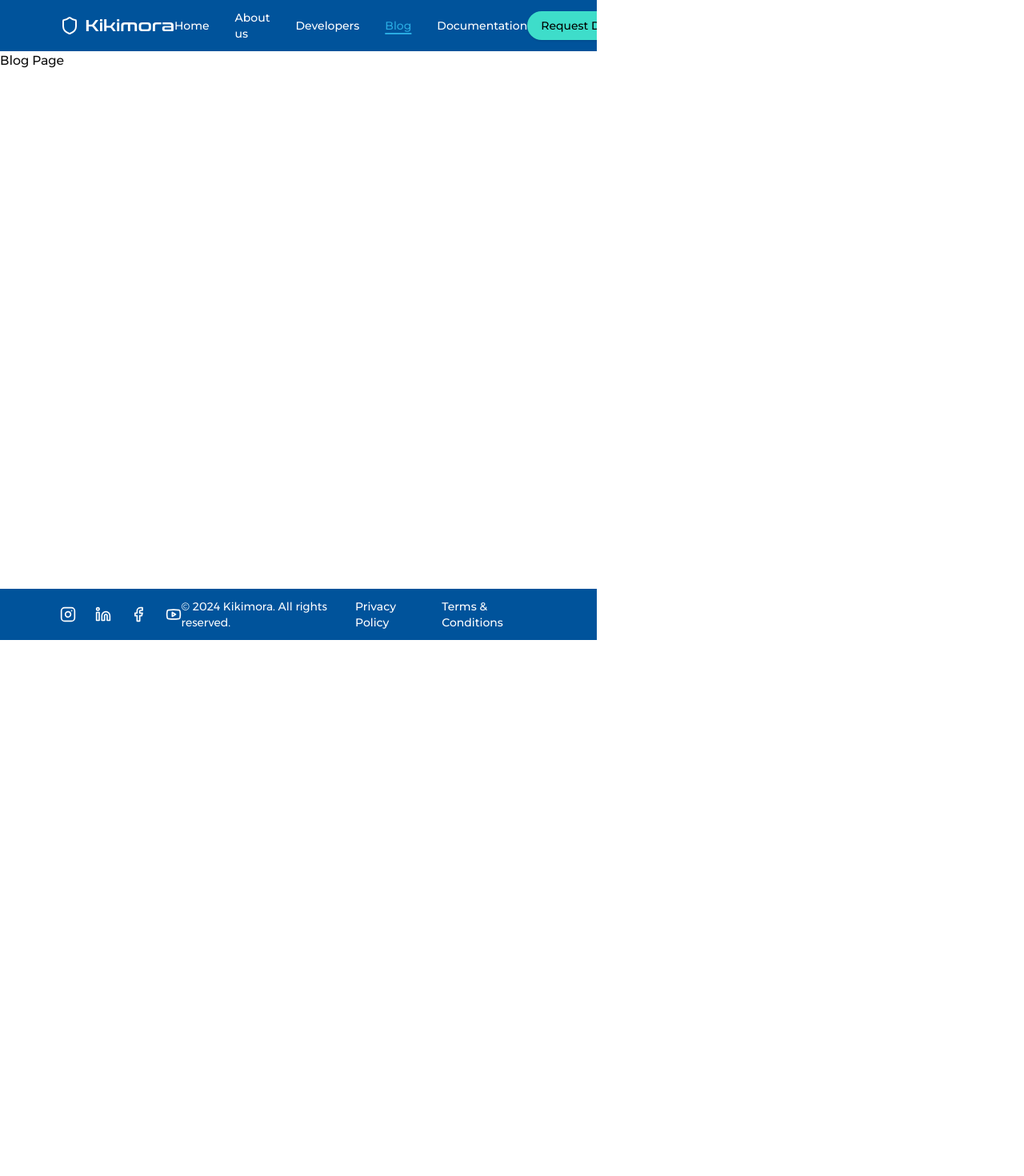
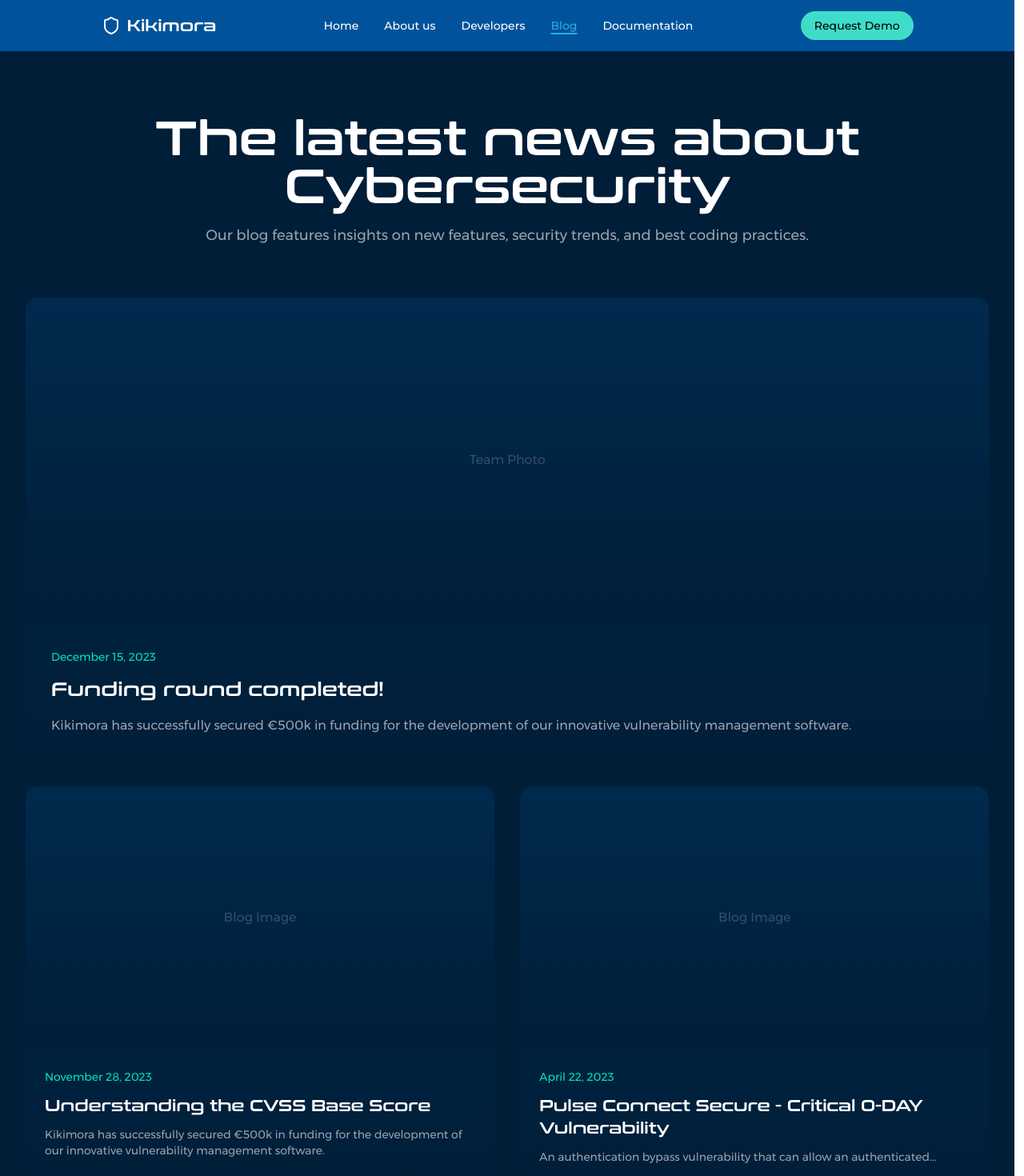
Before and after one commit to NikolaSirakov3/Kikimora-website, a React (Vite) app: page /blog in a window 1280 px wide. Shown: the top 1470 px of the page at 80% size. Before the commit the page ends 800 px from the top, so only its background shows below. Built offline with nearby package versions, Linux system fonts and the light colour scheme.

Commit message:
Add date-fns library for date formatting; refactor Blog component structure and implement BlogHero for enhanced blog presentation.

```diff
--- a/package.json
+++ b/package.json
@@ -13,6 +13,7 @@
     "@radix-ui/react-slot": "^1.1.2",
     "class-variance-authority": "^0.7.1",
     "clsx": "^2.1.1",
+    "date-fns": "^4.1.0",
     "lucide-react": "^0.486.0",
     "react": "^18.2.0",
     "react-dom": "^18.2.0",
--- a/src/App.tsx
+++ b/src/App.tsx
@@ -12,7 +12,7 @@ import { Pricing } from "@/components/home/Pricing";
 import { Newsletter } from "@/components/home/Newsletter";
 import { Testimonials } from "@/components/home/Testimonials";
 import { RequestDemo } from "@/components/home/RequestDemo";
-import { Blog } from "@/components/home/Blog";
+import { Blog } from "@/pages/Blog";
 import { GetInTouch } from "@/components/home/GetInTouch";
 import { About } from "@/pages/About";
 
@@ -43,7 +43,7 @@ function App() {
             />
             <Route path="/about" element={<About />} />
             <Route path="/developers" element={<Developers />} />
-            <Route path="/blog" element={<div>Blog Page</div>} />
+            <Route path="/blog" element={<Blog />} />
             <Route path="/docs" element={<div>Documentation Page</div>} />
             <Route path="/privacy" element={<div>Privacy Policy Page</div>} />
             <Route path="/terms" element={<div>Terms & Conditions Page</div>} />
--- /dev/null
+++ b/src/components/blog/BlogHero.tsx
@@ -0,0 +1,128 @@
+import React from "react";
+import { format } from "date-fns";
+
+interface BlogPost {
+  id: number;
+  title: string;
+  description: string;
+  date: Date;
+  image: string;
+}
+
+const blogPosts: BlogPost[] = [
+  {
+    id: 1,
+    title: "Funding round completed!",
+    description:
+      "Kikimora has successfully secured €500k in funding for the development of our innovative vulnerability management software.",
+    date: new Date("2023-12-15"),
+    image: "/team-photo.jpg", // Placeholder path, replace with actual image
+  },
+  {
+    id: 2,
+    title: "Understanding the CVSS Base Score",
+    description:
+      "Kikimora has successfully secured €500k in funding for the development of our innovative vulnerability management software.",
+    date: new Date("2023-11-28"),
+    image: "/security-graph.jpg", // Placeholder path, replace with actual image
+  },
+  {
+    id: 3,
+    title: "Pulse Connect Secure - Critical 0-DAY Vulnerability",
+    description:
+      "An authentication bypass vulnerability that can allow an authenticated...",
+    date: new Date("2023-04-22"),
+    image: "/security-scan.jpg", // Placeholder path, replace with actual image
+  },
+  {
+    id: 4,
+    title: "Pulse Connect Secure - Critical 0-DAY Vulnerability",
+    description:
+      "An authentication bypass vulnerability that can allow an authenticated...",
+    date: new Date("2023-04-22"),
+    image: "/security-scan.jpg", // Placeholder path, replace with actual image
+  },
+  {
+    id: 5,
+    title: "Funding round completed!",
+    description:
+      "Kikimora has successfully received €500k in funding for the development of our innovative vulnerability management software.",
+    date: new Date("2023-12-15"),
+    image: "/team-photo.jpg", // Placeholder path, replace with actual image
+  },
+];
+
+export function BlogHero() {
+  return (
+    <section className="w-full bg-[#001E38] pt-20 pb-32">
+      <div className="container mx-auto px-4 sm:px-6 lg:px-8">
+        {/* Header */}
+        <div className="text-center mb-16">
+          <h1 className="text-6xl text-white font-conthrax mb-4">
+            The latest news about
+            <br />
+            Cybersecurity
+          </h1>
+          <p className="text-white/60 text-lg font-montserrat">
+            Our blog features insights on new features, security trends, and
+            best coding practices.
+          </p>
+        </div>
+
+        {/* Blog Grid */}
+        <div className="flex flex-col gap-8">
+          {/* Featured Post (Full width) */}
+          <div className="w-full bg-gradient-to-b from-[#002A4E] to-[#001E38] rounded-2xl overflow-hidden">
+            <div className="aspect-[16/5.4] relative">
+              <div className="absolute inset-0 bg-gradient-to-b from-[#002A4E] to-[#001E38] flex items-center justify-center">
+                <span className="text-white/20 font-montserrat">
+                  Team Photo
+                </span>
+              </div>
+            </div>
+            <div className="p-8">
+              <div className="text-[#00E5BE] text-sm font-montserrat mb-4">
+                {format(blogPosts[0].date, "MMMM dd, yyyy")}
+              </div>
+              <h2 className="text-white text-2xl font-conthrax mb-4">
+                {blogPosts[0].title}
+              </h2>
+              <p className="text-white/60 font-montserrat">
+                {blogPosts[0].description}
+              </p>
+            </div>
+          </div>
+
+          {/* Two Column Grid for Regular Posts */}
+          <div className="grid grid-cols-1 md:grid-cols-2 gap-8">
+            {blogPosts.slice(1, 5).map((post) => (
+              <div
+                key={post.id}
+                className="bg-gradient-to-b from-[#002A4E] to-[#001E38] rounded-2xl overflow-hidden"
+              >
+                <div className="aspect-[16/9] relative">
+                  <div className="absolute inset-0 bg-gradient-to-b from-[#002A4E] to-[#001E38] flex items-center justify-center">
+                    <span className="text-white/20 font-montserrat">
+                      Blog Image
+                    </span>
+                  </div>
+                </div>
+                <div className="p-6">
+                  <div className="text-[#00E5BE] text-sm font-montserrat mb-3">
+                    {format(post.date, "MMMM dd, yyyy")}
+                  </div>
+                  <h3 className="text-white text-xl font-conthrax mb-3">
+                    {post.title}
+                  </h3>
+                  <p className="text-white/60 font-montserrat text-sm">
+                    {post.description}
+                  </p>
+                </div>
+              </div>
+            ))}
+          </div>
+        </div>
+      </div>
+    </section>
+  );
+}
--- a/src/components/home/Blog.tsx
+++ b/src/components/home/Blog.tsx
@@ -8,7 +8,7 @@ interface BlogPostProps {
   isLarge?: boolean;
 }
 
-function BlogPost({ image, date, title, description, isLarge }: BlogPostProps) {
+function BlogPost({ date, title, description, isLarge }: BlogPostProps) {
   if (isLarge) {
     return (
       <div className="bg-[#002A4E] rounded-3xl overflow-hidden h-full">
--- /dev/null
+++ b/src/pages/Blog.tsx
@@ -0,0 +1,10 @@
+import React from "react";
+import { BlogHero } from "@/components/blog/BlogHero";
+
+export function Blog() {
+  return (
+    <div className="w-[99.1vw]">
+      <BlogHero />
+    </div>
+  );
+}
```
Also changed, not shown: 1 other file (tests, documents, lock files or other folders).
